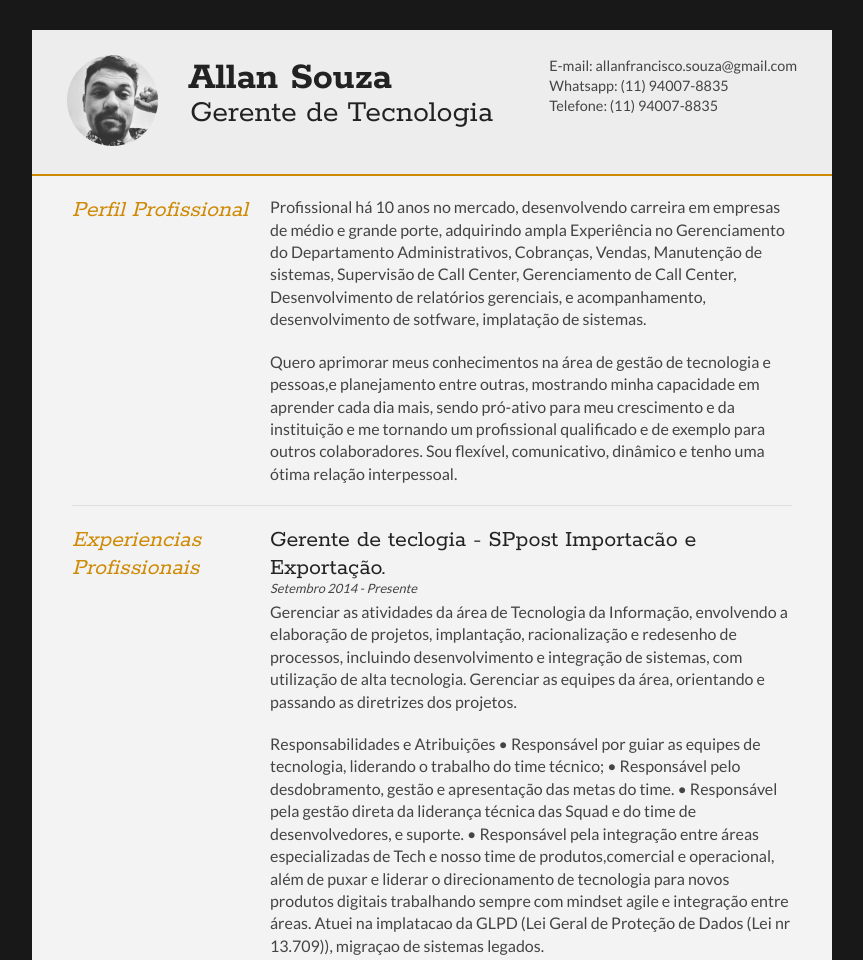
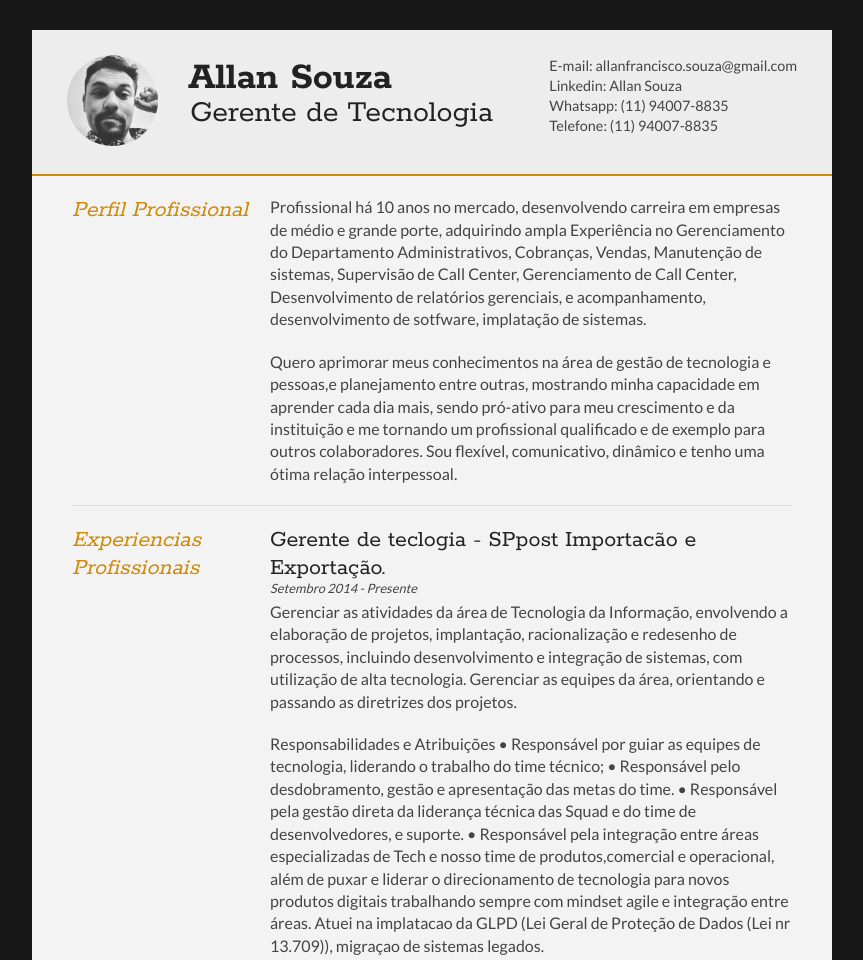
Before and after one commit to AlanLoirao/curriculo, a plain HTML site: page index.html in a window 1280 px wide. Shown: the top 960 px of the page, without its empty margins (208-1071 px from the left). Drawn offline with Linux system fonts and the light colour scheme.

Commit message:
trocando e colocando o link
link novo

```diff
--- a/index.html
+++ b/index.html
@@ -29,6 +29,7 @@
   <div id="contactDetails" class="quickFade delayFour">
    <ul>
     <li>E-mail: <a href="mailto:allanfrancisco.souza@gmail.com" target="_blank">allanfrancisco.souza@gmail.com</a></li>
+    <li>Linkedin: <a href="https://www.linkedin.com/in/allan-souza-b80733130/" target="_blank">Allan Souza</a></li>
     <li>Whatsapp: <a href="https://api.whatsapp.com/send?phone=5511940078835&text=Ola%2C" target="_blank">(11) 94007-8835</a></li>
     <li>Telefone: (11) 94007-8835</li>
    </ul>
```
